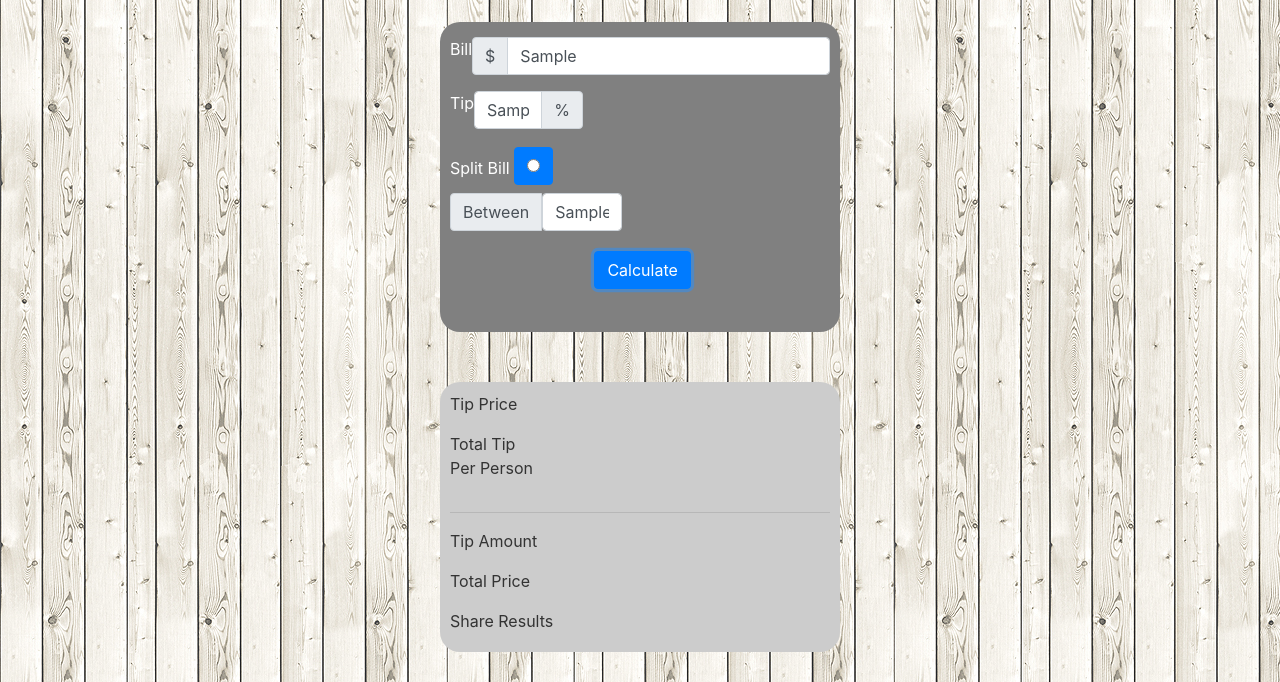
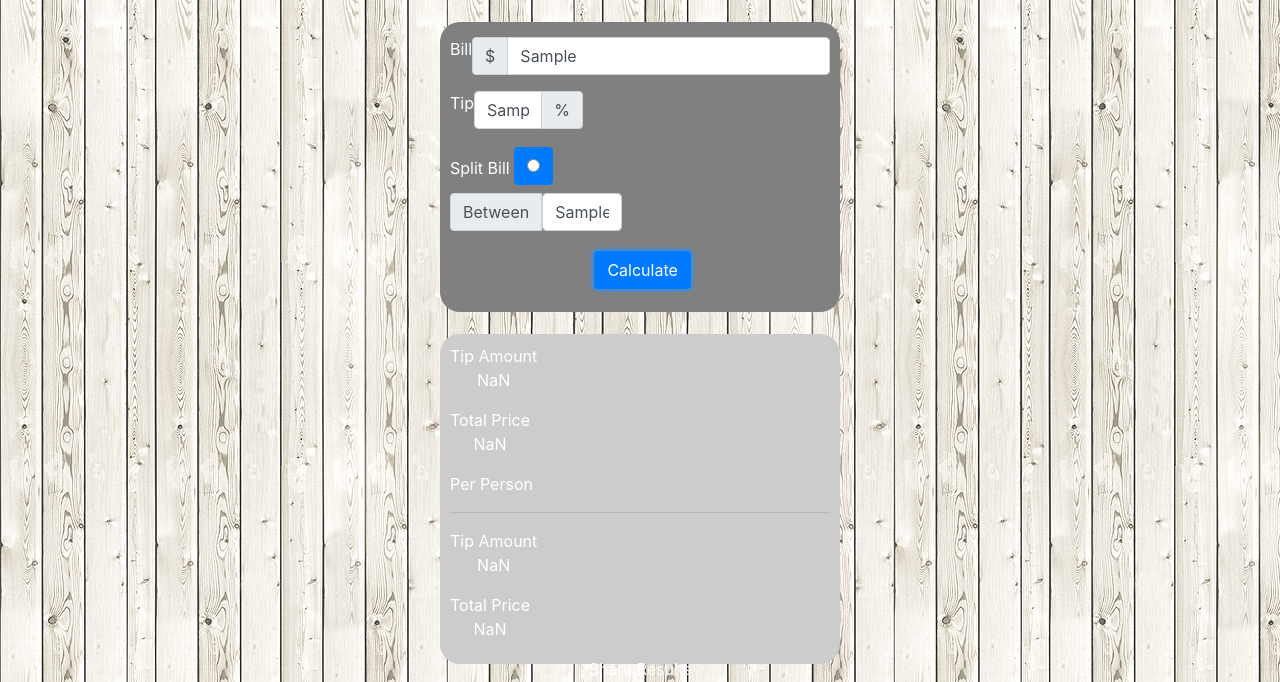
Before and after one commit to Otepiii/Tip-calculator, a plain HTML site: page index.html in a window 1280 px wide. Both pictures are taken after typing "Sample", "Sample", "Sample" into the empty fields and a click on the button "Calculate". Shown: the part 118-800 px from the top of the page. Drawn offline with nearby package versions, Linux system fonts and the light colour scheme.

Commit message:
finished logic and adjusted css

```diff
--- a/assets/css/style.css
+++ b/assets/css/style.css
@@ -4,7 +4,7 @@ body {
 
 .box {
     position: absolute;
-    height: 310px;
+    height: 290px;
     width: 400px;
     margin: -100px 0 0 -200px;
     top: 30%;
@@ -17,15 +17,16 @@ body {
 
 .results {
     position: absolute;
-    height: 270px;
+    height: 330px;
     width: 400px;
     margin: -100px 0 0 -200px;
-    top: 75%;
+    top: 69%;
     left: 50%;
-    color:#333333;
+    color:white;
     background-color: #cccccc;
     border-radius: 20px;
     padding: 10px 10px 10px 10px;
+    text-align: center;
 }
 
 #tipinput {
@@ -43,6 +44,6 @@ body {
    margin-left: 38%;
 }
 
-#share-results {
-
+#divide {
+    margin-top: 5px;
 }
--- a/assets/javascript/script.js
+++ b/assets/javascript/script.js
@@ -10,24 +10,47 @@ function calculate() {
 
     if (persons <= 0) {
         persons = 1;
-        document.getElementsByClassName(".person-result").style.display = "none";
+        document.getElementsByClassName("person-result").style.display = "none";
     } else {
-        document.getElementsByClassName(".person-result").style.display = "block";
+        // document.getElementsByClassName("person-result").style.display = "block";
     }
 
     let totalTipPer = (bill * tip)/ persons;
-    let totalPer = (bill + tip)/ persons;
+    let totalPer = (bill + (tip*100))/ persons;
+    let totalTip= bill * tip;
+    let total = bill + (tip*100);
 
     totalTipPer = totalTipPer.toFixed(2);
     totalPer = totalPer.toFixed(2);
+    total = total.toFixed(2);
+    totalTip = totalTip.toFixed(2);
 
     document.getElementById("total-tip/person").style.display="block";
     document.getElementById("total-tip/person").innerHTML = totalTipPer;
     document.getElementById("total-price/person").style.display="block";
     document.getElementById("total-price/person").innerHTML = totalPer;
+    document.getElementById("total-tip").style.display="block";
+    document.getElementById("total-tip").innerHTML = totalTip;
+    document.getElementById("total-price").style.display="block";
+    document.getElementById("total-price").innerHTML = total;
+}
+
+function showSplit() {
+
+}
+
+function showResults() {
+
+}
+
+document.getElementById("total-tip/person").style.display="none";
 
 
+
+document.getElementById("calculate").onclick = function() {
+    calculate();
 }
+
 
 
 
--- a/index.html
+++ b/index.html
@@ -38,7 +38,7 @@
             <label class="btn btn-primary">
                 <input type="radio" name="options">
             </label>
-            <div class="input-group" style="display: block">
+            <div class="input-group" id="between" style="display: block">
                 <div class="input-group-prepend">
                     <span class="input-group-text">Between</span>
                     <input type="text" class="form-control" id="persons">
@@ -50,19 +50,18 @@
     <div class="results" style="display: block">
         <div class="person-result" style="display: block">
             <div class="input-group mb-3">
-                <div>Tip Price
-                    <div id="total-price/person"></div>
+                <div>Tip Amount
+                    <div id="total-tip/person"></div>
                 </div>
                 <div></div>
             </div>
             <div class="input-group mb-3">
                 <div>
-                    Total Tip
-                    <div id="total-tip/person"></div>
+                    Total Price
+                    <div id="total-price/person"></div>
                 </div>
-                <div></div>
-                <div class="input-group mb-3">Per Person</div>
             </div>
+            <div id="divide" class="input-group mb-3">Per Person</div>
         </div>
         <hr>
 
```
